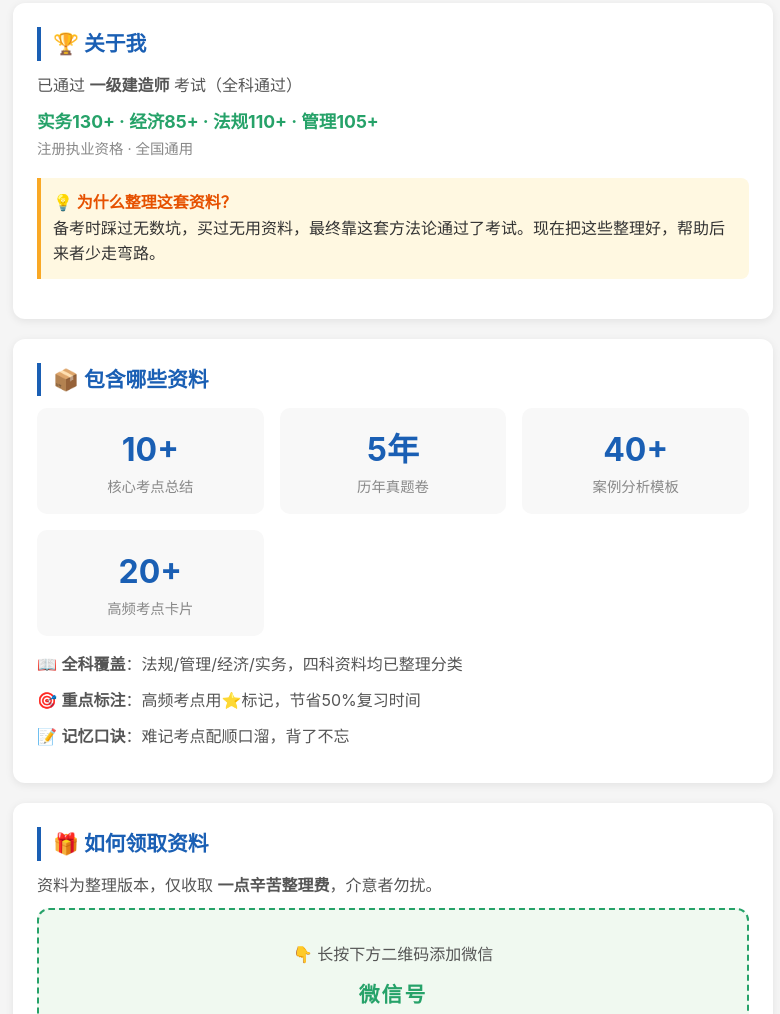
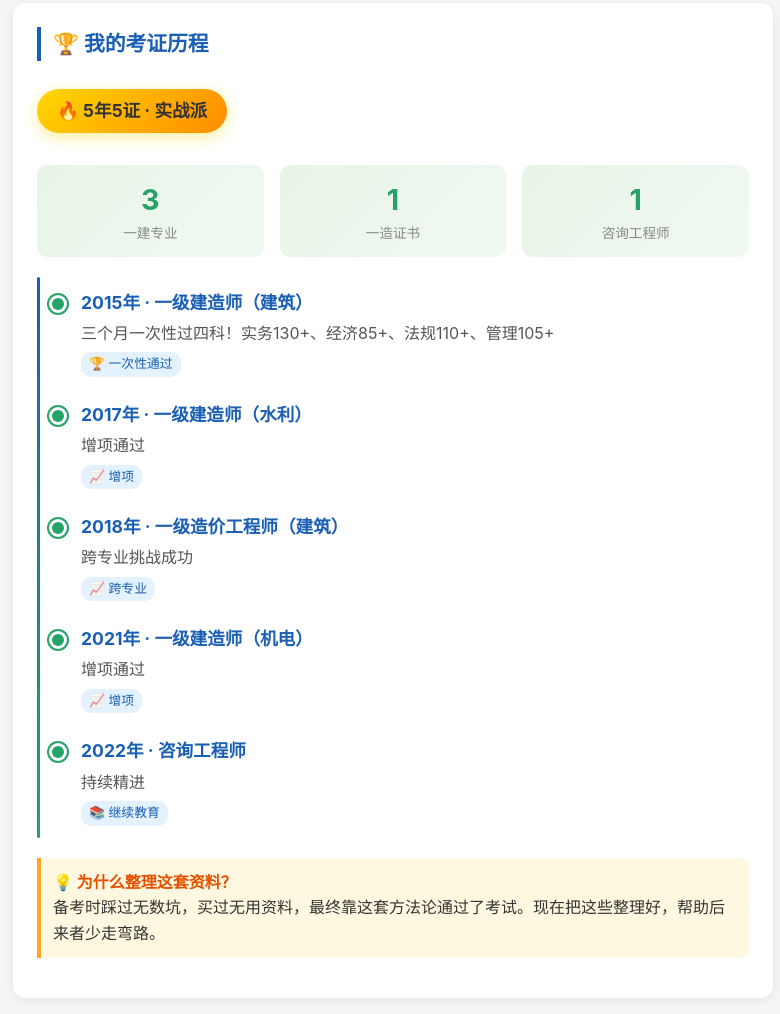
Before and after one commit to faboloux/faboloux-site, a plain HTML site: page index.html in a window 1280 px wide. Shown: the part 255-1269 px from the top of the page, without its empty margins (247-1027 px from the left). Drawn offline with Linux system fonts and the light colour scheme.

Commit message:
更新：添加证书时间线展示+微信号 haibao131420

```diff
--- a/index.html
+++ b/index.html
@@ -15,14 +15,8 @@
     .card { background: white; border-radius: 12px; padding: 24px; margin-bottom: 20px; box-shadow: 0 2px 8px rgba(0,0,0,0.08); }
     .card h2 { color: #1a5fb4; font-size: 1.3em; margin-bottom: 12px; border-left: 4px solid #1a5fb4; padding-left: 12px; }
     .card p { color: #555; margin-bottom: 10px; }
-    .cert { display: flex; gap: 20px; align-items: center; flex-wrap: wrap; }
-    .cert-info { flex: 1; min-width: 250px; }
-    .cert-info h3 { color: #26a269; font-size: 1.1em; }
-    .cert-info span { color: #888; font-size: 0.9em; }
     .cta { display: block; width: 100%; padding: 16px; background: linear-gradient(135deg, #1a5fb4, #26a269); color: white; text-align: center; border-radius: 10px; font-size: 1.1em; font-weight: bold; text-decoration: none; margin-top: 20px; cursor: pointer; transition: transform 0.2s; }
     .cta:hover { transform: scale(1.03); }
-    .tags { display: flex; gap: 8px; flex-wrap: wrap; margin-top: 10px; }
-    .tag { background: #e8f4e8; color: #26a269; padding: 4px 12px; border-radius: 20px; font-size: 0.85em; }
     .grid { display: grid; grid-template-columns: repeat(auto-fill, minmax(220px, 1fr)); gap: 16px; }
     .grid-item { background: #f8f8f8; padding: 16px; border-radius: 10px; text-align: center; }
     .grid-item .num { font-size: 2em; font-weight: bold; color: #1a5fb4; }
@@ -33,6 +27,18 @@
     .highlight { background: #fff8e1; border-left: 4px solid #f9a825; padding: 12px; border-radius: 0 8px 8px 0; margin: 16px 0; }
     .highlight strong { color: #e65100; }
     footer { text-align: center; padding: 30px; color: #aaa; font-size: 0.85em; }
+    .timeline { position: relative; padding-left: 20px; margin: 20px 0; }
+    .timeline::before { content: ''; position: absolute; left: 0; top: 0; bottom: 0; width: 3px; background: linear-gradient(to bottom, #1a5fb4, #26a269); border-radius: 2px; }
+    .timeline-item { position: relative; padding: 12px 0 12px 24px; }
+    .timeline-item::before { content: ''; position: absolute; left: -8px; top: 18px; width: 12px; height: 12px; background: #26a269; border-radius: 50%; border: 3px solid white; box-shadow: 0 0 0 2px #26a269; }
+    .timeline-year { font-weight: bold; color: #1a5fb4; font-size: 1.1em; }
+    .timeline-desc { color: #555; margin-top: 4px; }
+    .timeline-tag { display: inline-block; background: #e3f2fd; color: #1a5fb4; padding: 2px 8px; border-radius: 10px; font-size: 0.8em; margin-top: 6px; }
+    .hero-badge { display: inline-block; background: linear-gradient(135deg, #ffd700, #ff8c00); color: #333; padding: 8px 20px; border-radius: 30px; font-weight: bold; font-size: 1.1em; margin: 16px 0; box-shadow: 0 4px 15px rgba(255, 215, 0, 0.4); }
+    .cert-summary { display: flex; gap: 16px; flex-wrap: wrap; margin: 16px 0; }
+    .cert-stat { background: linear-gradient(135deg, #e8f4e8, #f0f9f0); padding: 12px 20px; border-radius: 10px; text-align: center; flex: 1; min-width: 120px; }
+    .cert-stat .num { font-size: 1.8em; font-weight: bold; color: #26a269; }
+    .cert-stat .label { color: #888; font-size: 0.85em; }
   </style>
 </head>
 <body>
@@ -43,14 +49,49 @@
   </header>
 
   <div class="container">
-    <!-- 证书介绍 -->
+    <!-- 证书时间线 -->
     <div class="card">
-      <h2>🏆 关于我</h2>
-      <div class="cert">
-        <div class="cert-info">
-          <p>已通过 <strong>一级建造师</strong> 考试（全科通过）</p>
-          <h3>实务130+ · 经济85+ · 法规110+ · 管理105+</h3>
-          <span>注册执业资格 · 全国通用</span>
+      <h2>🏆 我的考证历程</h2>
+      <div class="hero-badge">🔥 5年5证 · 实战派</div>
+      <div class="cert-summary">
+        <div class="cert-stat">
+          <div class="num">3</div>
+          <div class="label">一建专业</div>
+        </div>
+        <div class="cert-stat">
+          <div class="num">1</div>
+          <div class="label">一造证书</div>
+        </div>
+        <div class="cert-stat">
+          <div class="num">1</div>
+          <div class="label">咨询工程师</div>
+        </div>
+      </div>
+      <div class="timeline">
+        <div class="timeline-item">
+          <div class="timeline-year">2015年 · 一级建造师（建筑）</div>
+          <div class="timeline-desc">三个月一次性过四科！实务130+、经济85+、法规110+、管理105+</div>
+          <span class="timeline-tag">🏆 一次性通过</span>
+        </div>
+        <div class="timeline-item">
+          <div class="timeline-year">2017年 · 一级建造师（水利）</div>
+          <div class="timeline-desc">增项通过</div>
+          <span class="timeline-tag">📈 增项</span>
+        </div>
+        <div class="timeline-item">
+          <div class="timeline-year">2018年 · 一级造价工程师（建筑）</div>
+          <div class="timeline-desc">跨专业挑战成功</div>
+          <span class="timeline-tag">📈 跨专业</span>
+        </div>
+        <div class="timeline-item">
+          <div class="timeline-year">2021年 · 一级建造师（机电）</div>
+          <div class="timeline-desc">增项通过</div>
+          <span class="timeline-tag">📈 增项</span>
+        </div>
+        <div class="timeline-item">
+          <div class="timeline-year">2022年 · 咨询工程师</div>
+          <div class="timeline-desc">持续精进</div>
+          <span class="timeline-tag">📚 继续教育</span>
         </div>
       </div>
       <div class="highlight">
@@ -91,7 +132,7 @@
       <p>资料为整理版本，仅收取 <strong>一点辛苦整理费</strong>，介意者勿扰。</p>
       <div class="wechat-box">
         <p>👇 长按下方二维码添加微信</p>
-        <div class="wechat-id">微信号</div>
+        <div class="wechat-id">haibao131420</div>
         <p style="margin-top:12px;">📝 备注「一建资料」，秒通过</p>
       </div>
       <a class="cta" href="mailto:faboloux@example.com?subject=一建资料领取&body=你好，我想领取一建备考资料，谢谢！">📧 邮件领取（备用方式）</a>
```
